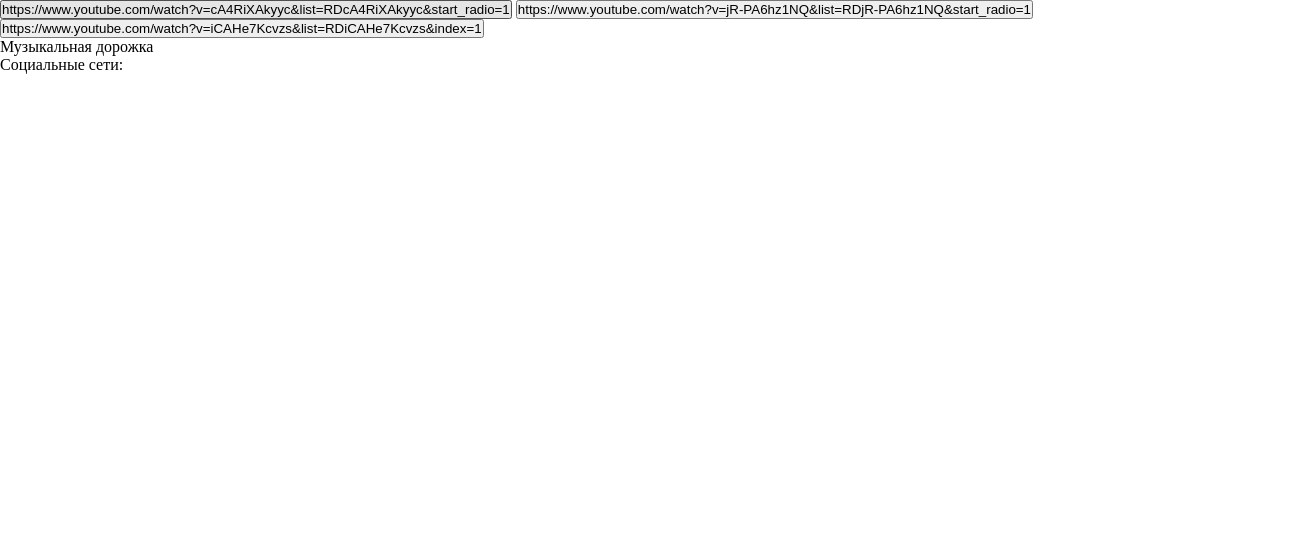
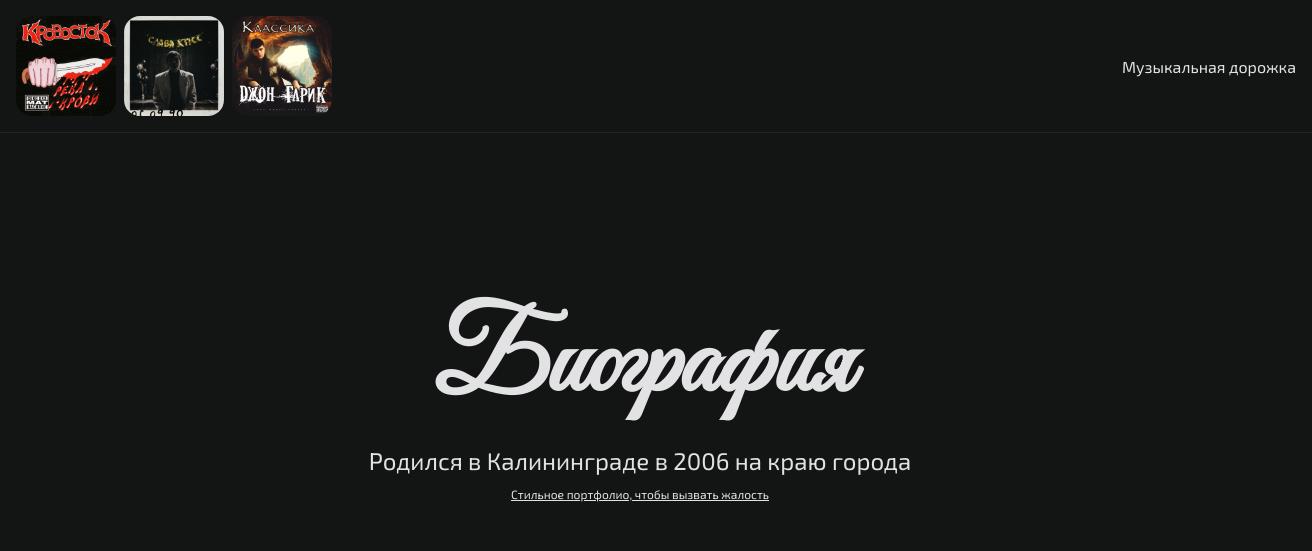
Before and after one commit to eftsoons/AuthorBiography, a plain HTML site: page index.html in a window 1280 px wide. Shown: the top 551 px of the page, 1312 px wide, since content can reach past the window. Drawn offline with Linux system fonts and the light colour scheme.

Commit message:
создание базовой структуры

```diff
--- a/index.html
+++ b/index.html
@@ -1,31 +1,60 @@
 <!DOCTYPE html>
-<html lang="en">
+<html lang="ru" data-theme="dark">
   <head>
     <meta charset="UTF-8" />
     <meta
       name="viewport"
-      content="width=device-width, initial-scale=1.0, maximum-scale=1"
+      content="width=device-width, initial-scale=1.0, maximum-scale=1, user-scalable=no"
     />
-    <link rel="stylesheet" href="style.css" />
+    <link rel="preconnect" href="https://fonts.googleapis.com" />
+    <link rel="preconnect" href="https://fonts.gstatic.com" crossorigin />
+    <link
+      href="https://fonts.googleapis.com/css2?family=Great+Vibes&display=swap"
+      rel="stylesheet"
+    />
+    <link
+      href="https://fonts.googleapis.com/css2?family=Exo+2:ital,wght@0,100..900;1,100..900&display=swap"
+      rel="stylesheet"
+    />
+    <link rel="stylesheet" href="/style/index.css" />
     <title>Биография</title>
   </head>
   <body>
     <header>
-      <div>
-        <button>
-          https://www.youtube.com/watch?v=cA4RiXAkyyc&list=RDcA4RiXAkyyc&start_radio=1
-        </button>
-        <button>
-          https://www.youtube.com/watch?v=jR-PA6hz1NQ&list=RDjR-PA6hz1NQ&start_radio=1
-        </button>
-        <button>
-          https://www.youtube.com/watch?v=iCAHe7Kcvzs&list=RDiCAHe7Kcvzs&index=1
-        </button>
+      <div class="select-album">
+        <button class="select-album-button select-album-button-krovoskot" />
+        <button class="select-album-button select-album-button-slavakpss" />
+        <button class="select-album-button select-album-button-johnnygaric" />
       </div>
       <div>Музыкальная дорожка</div>
     </header>
     <main>
-      <section></section>
+      <section class="section-table-contents">
+        <div class="section-table-contents-text">
+          <span class="text-biography">Биография</span>
+          <span class="text-description1">
+            Родился в Калининграде в 2006 на краю города
+          </span>
+          <span class="text-description2">
+            Стильное портфолио, чтобы вызвать жалость
+          </span>
+        </div>
+      </section>
+      <section class="section-gap">
+        <p class="section-gap-text">Ну чё потом?</p>
+      </section>
+      <section class="section-application">
+        <div>
+          <p>Все признали, я пишу код красиво — каллиграфия</p>
+          <p>Эй, шесть стильных проектов ща на моём портфолио</p>
+        </div>
+        <div>1. Расписание КГТУ</div>
+        <div>2. MetroNavigator</div>
+        <div>3. Guide</div>
+        <div>4. College39Bot</div>
+        <div>5. WidgetVoting</div>
+        <div>6. SampBinder</div>
+      </section>
     </main>
     <footer>Социальные сети:</footer>
   </body>
--- a/style.css
+++ /dev/null
@@ -1,23 +0,0 @@
-* {
-  margin: 0;
-  padding: 0;
-}
-
-header {
-  position: sticky;
-  top: 0;
-}
-
-main {
-}
-
-footer {
-}
-
-/* Стили для планшетов */
-@media screen and (max-width: 820px) {
-}
-
-/* Стили для мобильных */
-@media screen and (max-width: 540px) {
-}
--- /dev/null
+++ b/style/header.css
@@ -0,0 +1,39 @@
+header {
+  display: flex;
+  justify-content: space-between;
+  align-items: center;
+  padding: 16px;
+  background-color: var(--bg-000);
+  border-bottom: 1px solid var(--border-000);
+  position: sticky;
+  width: 100%;
+  top: 0;
+  z-index: 1;
+}
+
+.select-album {
+  display: flex;
+  gap: 8px;
+}
+
+.select-album-button {
+  width: 100px;
+  height: 100px;
+  background-size: contain;
+  border-radius: 16px;
+  appearance: none;
+  border: none;
+  cursor: pointer;
+}
+
+.select-album-button-krovoskot {
+  background-image: url("/assets/album/KROVOSTOK/photo640x640.jpg");
+}
+
+.select-album-button-slavakpss {
+  background-image: url("/assets/album/SLAVAKPSS/photo640x640.jpg");
+}
+
+.select-album-button-johnnygaric {
+  background-image: url("/assets/album/JOHNNYGARIC/photo640x640.jpg");
+}
--- /dev/null
+++ b/style/index.css
@@ -0,0 +1,92 @@
+@import url(/style/header.css);
+
+[data-theme="dark"] {
+  --bg-000: #131515;
+  --cnt-000: #e2e2e5;
+  --border-000: #212224;
+}
+
+* {
+  margin: 0;
+  padding: 0;
+  scrollbar-width: none;
+  font-family: "Exo 2";
+  color: var(--cnt-000);
+}
+
+body {
+  background-color: var(--bg-000);
+}
+
+footer {
+  border-top: 1px solid var(--border-000);
+  padding: 16px;
+}
+
+.section-application {
+  padding-top: 16px;
+  text-align: center;
+  font-size: 48px;
+}
+
+.section-gap {
+  height: 50vh;
+  display: flex;
+  align-items: center;
+  justify-content: center;
+  font-size: 48px;
+  background-image: url("/assets/img/background-light.svg");
+}
+
+.section-gap-text {
+  background-color: var(--bg-000);
+  border-radius: 16px;
+  padding: 32px;
+}
+
+.section-table-contents {
+  height: 100vh;
+}
+
+.section-table-contents-text {
+  position: absolute;
+  top: 50%;
+  left: 50%;
+  transform: translate(-50%, -50%);
+  display: flex;
+  justify-content: center;
+  align-items: center;
+  text-align: center;
+  width: 100%;
+  flex-direction: column;
+  gap: 12px;
+}
+
+.text-biography-background {
+  position: absolute;
+  left: 0;
+}
+
+.text-biography {
+  font-family: "Great Vibes", cursive;
+  font-weight: 600;
+  font-style: normal;
+  font-size: 108px;
+}
+
+.text-description1 {
+  font-size: 24px;
+}
+
+.text-description2 {
+  font-size: 12px;
+  text-decoration: underline;
+}
+
+/* Стили для планшетов */
+@media screen and (max-width: 820px) {
+}
+
+/* Стили для мобильных */
+@media screen and (max-width: 540px) {
+}
```
Also changed, not shown: 1 other file.
